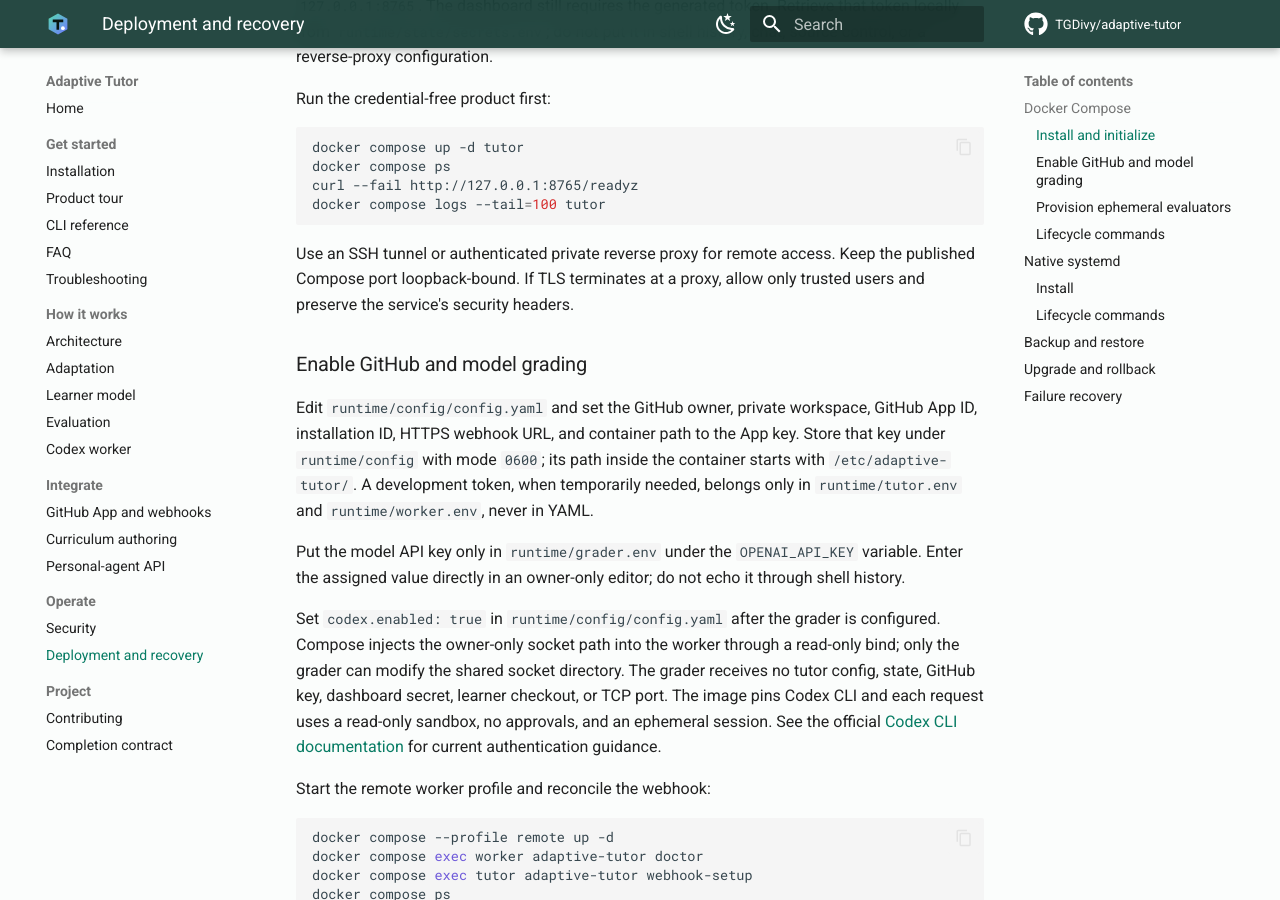
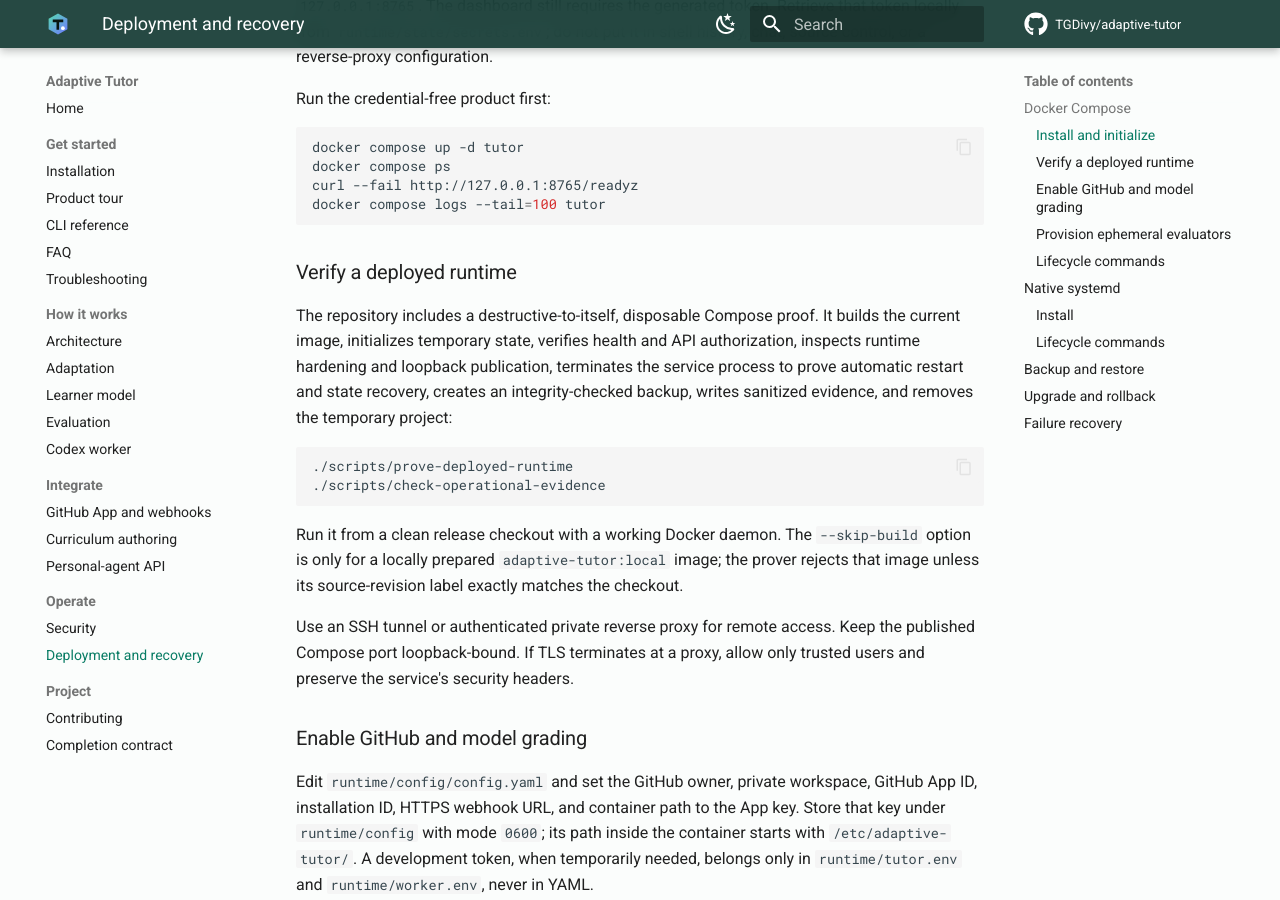
Before and after one commit to TGDivy/adaptive-tutor, an MkDocs documentation site: the page built from docs/operations.md, in a window 1280 px wide and 900 px high, scrolled down 771 px. Built offline with MkDocs 1.6.1 and Material for MkDocs 9.7.7, drawn with Linux system fonts in a browser that asks for light colours; comment, search, counter and statistics services are not loaded.

Commit message:
ops: prove deployed runtime recovery

````diff
--- a/docs/operations.md
+++ b/docs/operations.md
@@ -38,6 +38,25 @@
 curl --fail http://127.0.0.1:8765/readyz
 docker compose logs --tail=100 tutor
 ```
+
+### Verify a deployed runtime
+
+The repository includes a destructive-to-itself, disposable Compose proof. It
+builds the current image, initializes temporary state, verifies health and API
+authorization, inspects runtime hardening and loopback publication, terminates
+the service process to prove automatic restart and state recovery, creates an
+integrity-checked backup, writes sanitized evidence, and removes the temporary
+project:
+
+```bash
+./scripts/prove-deployed-runtime
+./scripts/check-operational-evidence
+```
+
+Run it from a clean release checkout with a working Docker daemon. The
+`--skip-build` option is only for a locally prepared `adaptive-tutor:local`
+image; the prover rejects that image unless its source-revision label exactly
+matches the checkout.
 
 Use an SSH tunnel or authenticated private reverse proxy for remote access.
 Keep the published Compose port loopback-bound. If TLS terminates at a proxy,
````
Also changed, not shown: 9 other files.
